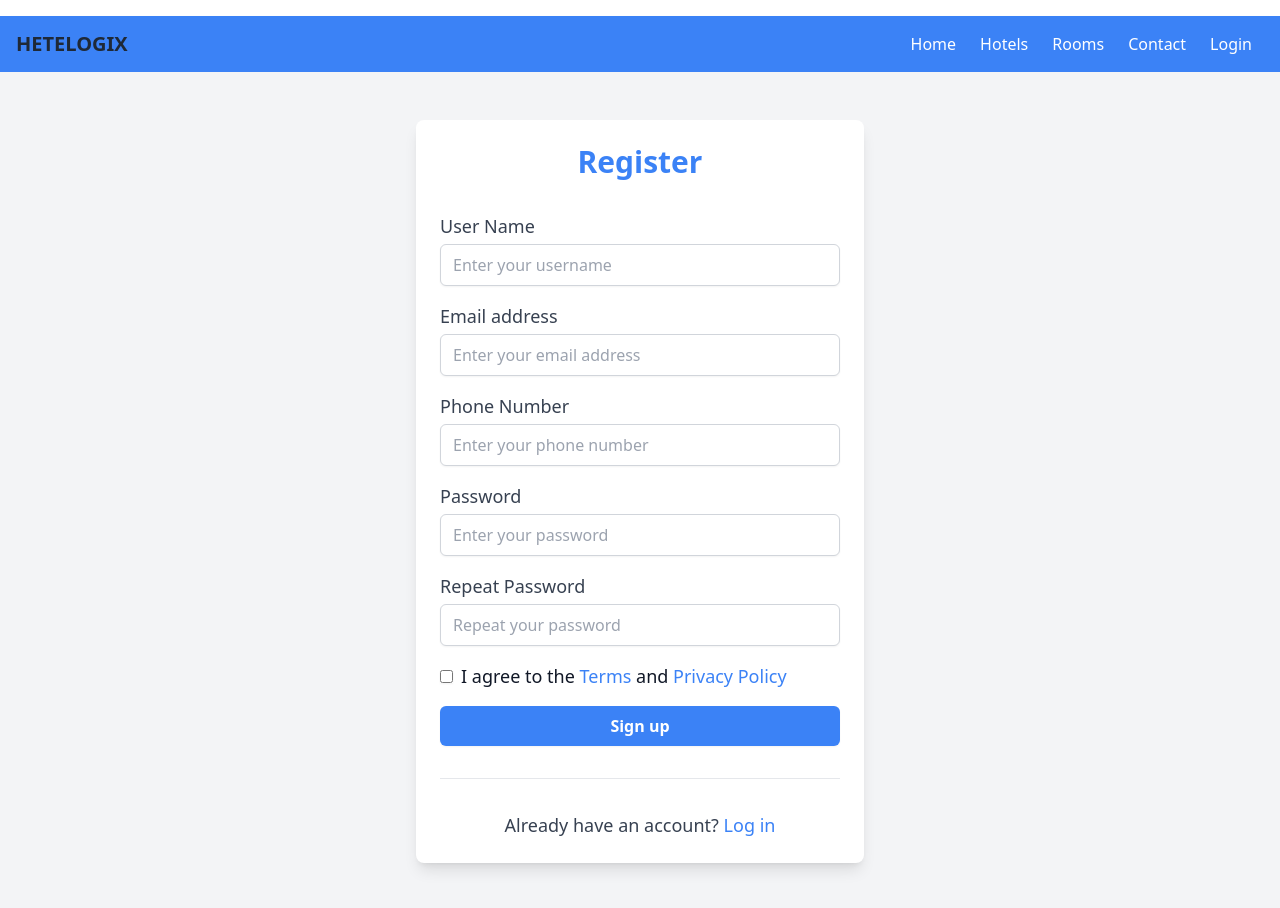
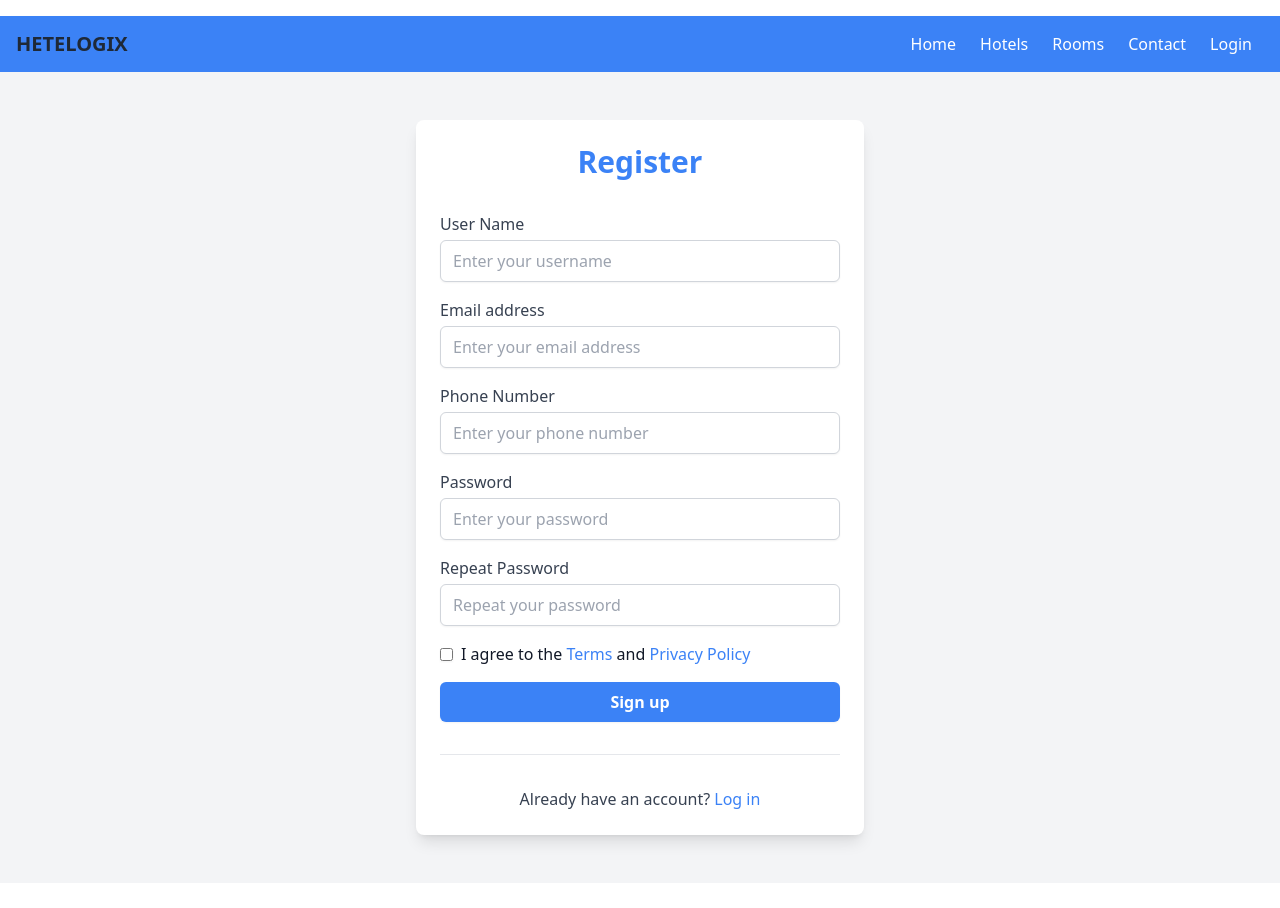
Before and after one commit to spookeyy/stayManager, a React (Vite) app in the folder frontend/: page /register in a window 1280 px wide. Shown: the top 908 px of the page. After the commit the page ends 883 px from the top, so only its background shows below. Built offline with nearby package versions, Linux system fonts and the light colour scheme; the HTML template or start-up script is replaced by a standard one.

Commit message:
update register

```diff
--- a/frontend/src/pages/Register.jsx
+++ b/frontend/src/pages/Register.jsx
@@ -167,7 +167,7 @@ function Register() {
             <div>
               <label
                 htmlFor="username"
-                className="block text-lg font-medium text-gray-700"
+                className="block text-md font-medium text-gray-700"
               >
                 User Name
               </label>
@@ -190,7 +190,7 @@ function Register() {
             <div>
               <label
                 htmlFor="email"
-                className="block text-lg font-medium text-gray-700"
+                className="block text-md font-medium text-gray-700"
               >
                 Email address
               </label>
@@ -217,7 +217,7 @@ function Register() {
             <div>
               <label
                 htmlFor="phone_number"
-                className="block text-lg font-medium text-gray-700"
+                className="block text-md font-medium text-gray-700"
               >
                 Phone Number
               </label>
@@ -240,7 +240,7 @@ function Register() {
             <div>
               <label
                 htmlFor="password"
-                className="block text-lg font-medium text-gray-700"
+                className="block text-md font-medium text-gray-700"
               >
                 Password
               </label>
@@ -267,7 +267,7 @@ function Register() {
             <div>
               <label
                 htmlFor="repeatPassword"
-                className="block text-lg font-medium text-gray-700"
+                className="block text-md font-medium text-gray-700"
               >
                 Repeat Password
               </label>
@@ -301,7 +301,7 @@ function Register() {
 
               <label
                 htmlFor="terms"
-                className="ml-2 block text-lg text-gray-900"
+                className="ml-2 block text-md text-gray-900"
               >
                 I agree to the{" "}
                 <Link to="/terms" className="text-blue-500">
@@ -322,7 +322,7 @@ function Register() {
           </form>
           <div className="mt-6 border-t border-gray-200"></div>
           <div className="mt-6">
-            <p className="text-lg text-center text-gray-700">
+            <p className="text-md text-center text-gray-700">
               Already have an account?{" "}
               <Link to="/login" className="text-blue-500">
                 Log in
```
